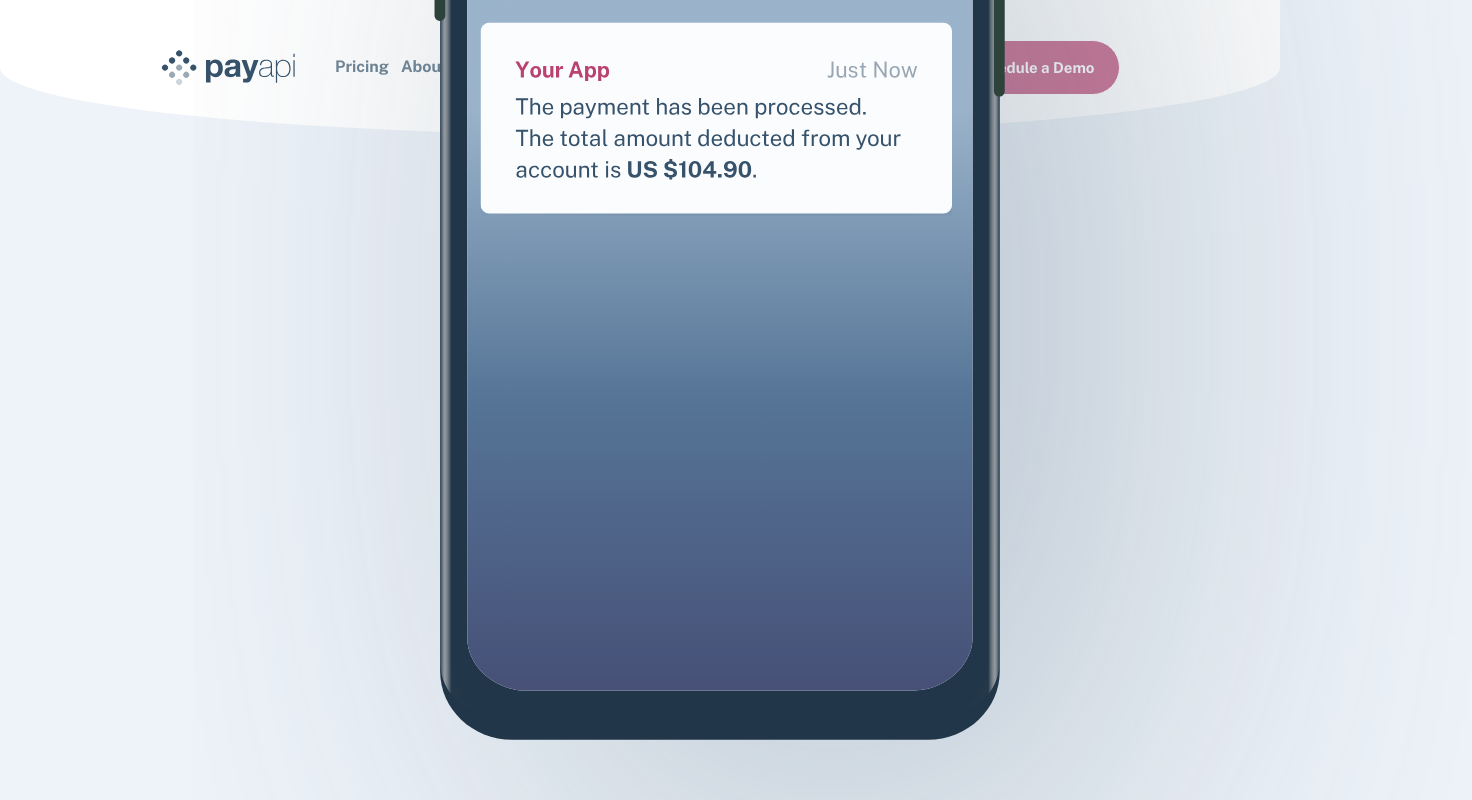
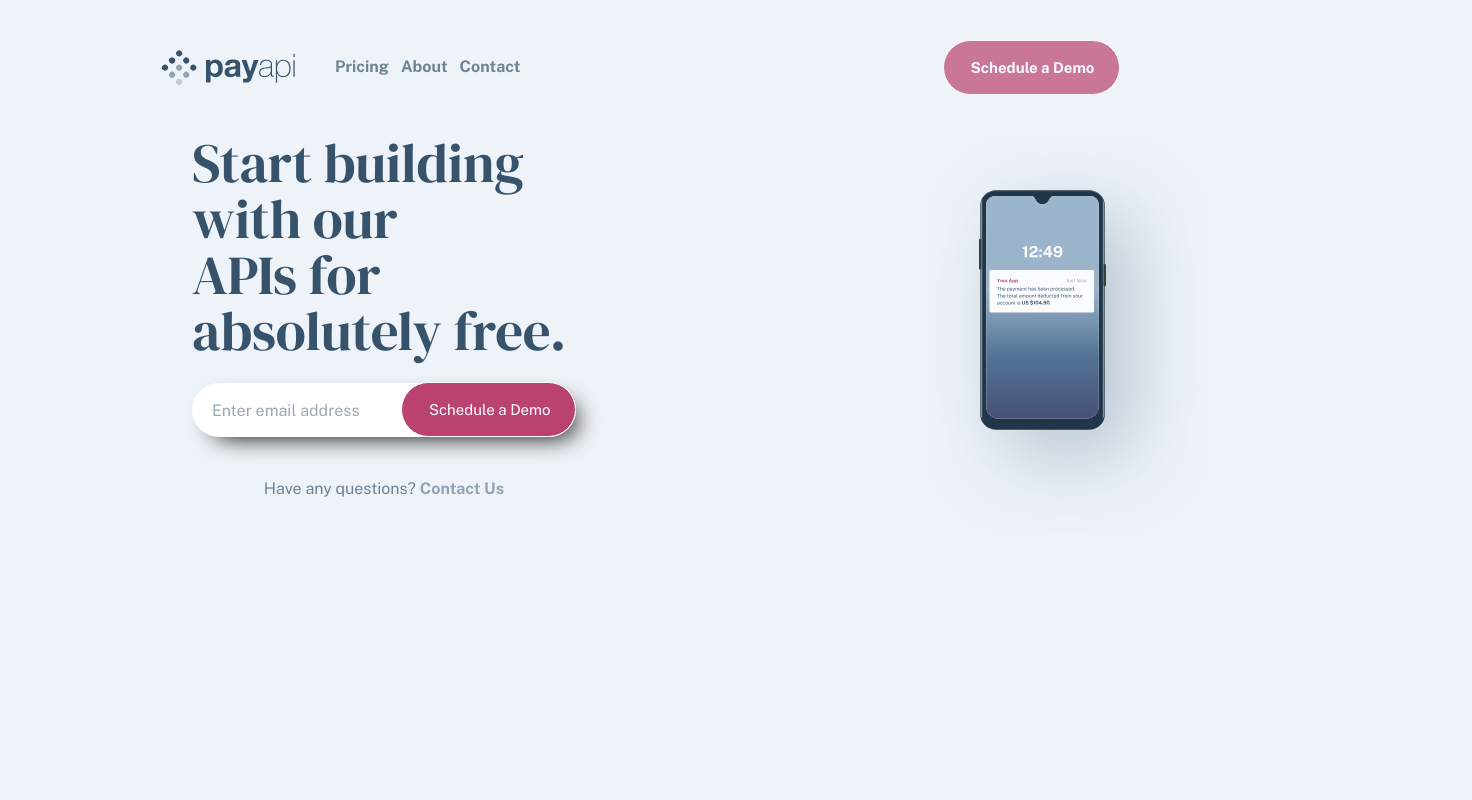
Before and after one commit to DarisB1/payapi-multi-page-website, a plain HTML site: page index.html in a window 1280 px wide. Shown: the top 800 px of the page, 1472 px wide, since content can reach past the window. Drawn offline with nearby package versions, Linux system fonts and the light colour scheme; a web font is replaced by a local one.

Commit message:
feat(app): tache 8

```diff
--- a/css/button.css
+++ b/css/button.css
@@ -79,6 +79,6 @@
 
     .primary-normal-state-light:hover {
         background-color: var(--hover-state-light-bgcolor);
-        font-family: "DM";
+        font-family: var(--p-font-family);
     }
 }
--- a/css/form.css
+++ b/css/form.css
@@ -16,9 +16,15 @@
     --error-border-bottom: 1px solid #FE8081;
 }
 
+
+form {
+    display: flex;
+    flex-direction: column;
+}
+
 .input-mail {
     border-radius:  99px;
-    padding:  10px 50px 10px 50px;
+    padding:  15px 50px 15px 20px;
     border: none;
     background-color: #fff;
     box-shadow: 10px 10px 25px -10px #000;
@@ -29,3 +35,19 @@ input::placeholder {
     color: var(--normal-state-placeholder);
     font-family: "Public Sans", sans-serif;
 }
+
+@media screen and (min-width: 768px) {
+    form {
+        position: relative;
+        display: flex;
+        justify-content: center;
+        width: 50%;
+        margin: auto;
+    }
+
+    #input-btn {
+        position: absolute;
+        top: 25%;
+        right: 0%;
+    }
+}
--- a/css/home.css
+++ b/css/home.css
@@ -1,3 +1,22 @@
+body {
+    background-color: #eef3f9;
+}
+
+header {
+    display: flex;
+    justify-content: space-between;
+    padding: 2.5rem 1.5rem 8rem 1.5rem;
+    background-color: var(--secondary-san-juan-blue-opacity);
+    border-radius: 0 0 50% 50%;
+}
+
+nav {
+    display: none;
+    align-items: center;
+    justify-content: space-between;
+    font-family: var(--p-font-family);
+}
+
 .first-sec {
     display: flex;
     flex-direction: column;
@@ -6,22 +25,8 @@
 
 .first-phone {
     display: flex;
-    align-items: center;
     transform: translate(15%, -40%);
-}
 
-h1 {
-    color: var(--secondary-san-juan-blue);
-    font-size: var(--h3-big-size);
-    font-weight: var(--font-weight-regular);
-    line-height: var(--h4-line-height);
-    letter-spacing: -0.25px;
-
-}
-
-p {
-    color: var(--secondary-light-san-juan-blue);
-    font-family: "Public Sans", sans-serif;
 }
 
 .lien-contact {
@@ -30,3 +35,64 @@ p {
     color: var(--secondary-light-san-juan-blue);
     font-family: "Public Sans", sans-serif;
 }
+
+
+@media screen and (min-width: 768px) {
+    nav {
+        display: flex;
+        justify-content: space-between;
+        align-items: center;
+        width: 100%;
+    }
+
+    ul {
+        display: flex;
+        gap: 0 12px;
+        list-style: none;
+    }
+
+    a {
+        text-decoration: none;
+        color: var(--secondary-san-juan-blue);
+        opacity: 70%;
+        font-weight: var(--font-weight-bold);
+    }
+
+    .menu-burger {
+        display: none;
+    }
+
+    .div-firstPhone {
+        display: flex;
+        justify-content: center;
+    }
+
+    .first-phone {
+        transform: translate(15%, -40%);
+    }
+}
+
+@media screen and (min-width: 1024px) {
+    header {
+        background-color: #eef3f9;
+        padding: 2.5rem 10rem;
+    }
+
+    .first-phone {
+        transform: translate(200%, 0%);
+    }
+
+    main {
+        position: relative;
+    }
+
+    .div-firstPhone {
+        display: flex;
+        position: absolute;
+        right: 50%;
+    }
+
+    .div-h1 {
+        width: 60%;
+    }
+}
--- a/css/main.css
+++ b/css/main.css
@@ -44,64 +44,36 @@
 
 }
 
-body {
-    background-color: #eef3f9;
+
+
+h1 {
+    color: var(--secondary-san-juan-blue);
+    font-size: var(--h3-big-size);
+    font-weight: var(--font-weight-regular);
+    line-height: var(--h4-line-height);
+    letter-spacing: -0.25px;
 }
 
-header {
-    display: flex;
-    justify-content: space-between;
-    padding: 2.5rem 1.5rem 8rem 1.5rem;
-    background-color: var(--secondary-san-juan-blue-opacity);
-    border-radius: 0 0 50% 50%;
-}
-
-nav {
-    display: none;
-    align-items: center;
-    justify-content: space-between;
-    font-family: var(--p-font-family);
+p {
+    color: var(--secondary-light-san-juan-blue);
+    font-family: "Public Sans", sans-serif;
+    margin-top: 1.5rem;
 }
 
 
-
 @media screen and (min-width: 768px) {
-    nav {
-        display: flex;
-        justify-content: space-between;
-        align-items: center;
-        width: 100%;
-    }
-
-    ul {
-        display: flex;
-        gap: 0 12px;
-        list-style: none;
-    }
-
-    a {
-        text-decoration: none;
-        color: var(--secondary-san-juan-blue);
-        opacity: 70%;
-        font-weight: var(--font-weight-bold);
-    }
-
-    .menu-burger {
-        display: none;
-    }
-
-    .first-phone {
-        transform: translate(90%, -40%);
+    h1 {
+        width: 80%;
+        margin: auto;
     }
 }
 
 @media screen and (min-width: 1024px) {
-    header {
-        background-color: #fff;
-        padding: 2.5rem 10rem;
-    }
-
-    .first-phone {
-        transform: translate(450%, -40%);
+    h1 {
+        width: 50%;
+        font-size: 55px;
+        line-height: var(--h2-line-height);
+        margin: auto;
+        text-align: start;
     }
 }
--- a/index.html
+++ b/index.html
@@ -26,13 +26,17 @@
 	    </header>
     <main>
             <section class="first-sec">
+                <div class="div-firstPhone">
                     <img class="first-phone" src="./assets/PHONE.svg" alt="phone">
+                </div>
+                <div class="div-h1">
                     <h1>Start building with our APIs for absolutely free.</h1>
                     <form action="get">
                         <input class="input-mail" type="email" placeholder="Enter email address">
-                    <input class="primary-normal-state-light" type="submit" value="Schedule a Demo">
+                        <input id="input-btn" class="primary-normal-state-light" type="submit" value="Schedule a Demo">
                     </form>
                         <p>Have any questions? <a class="lien-contact" href="pages/contact.html">Contact Us</a></p>
+                </div>
             </section>
     </main>
     <footer>
```
Also changed, not shown: assets/VALID.svg (added). Lines whose indentation alone changed are shown as unchanged.
